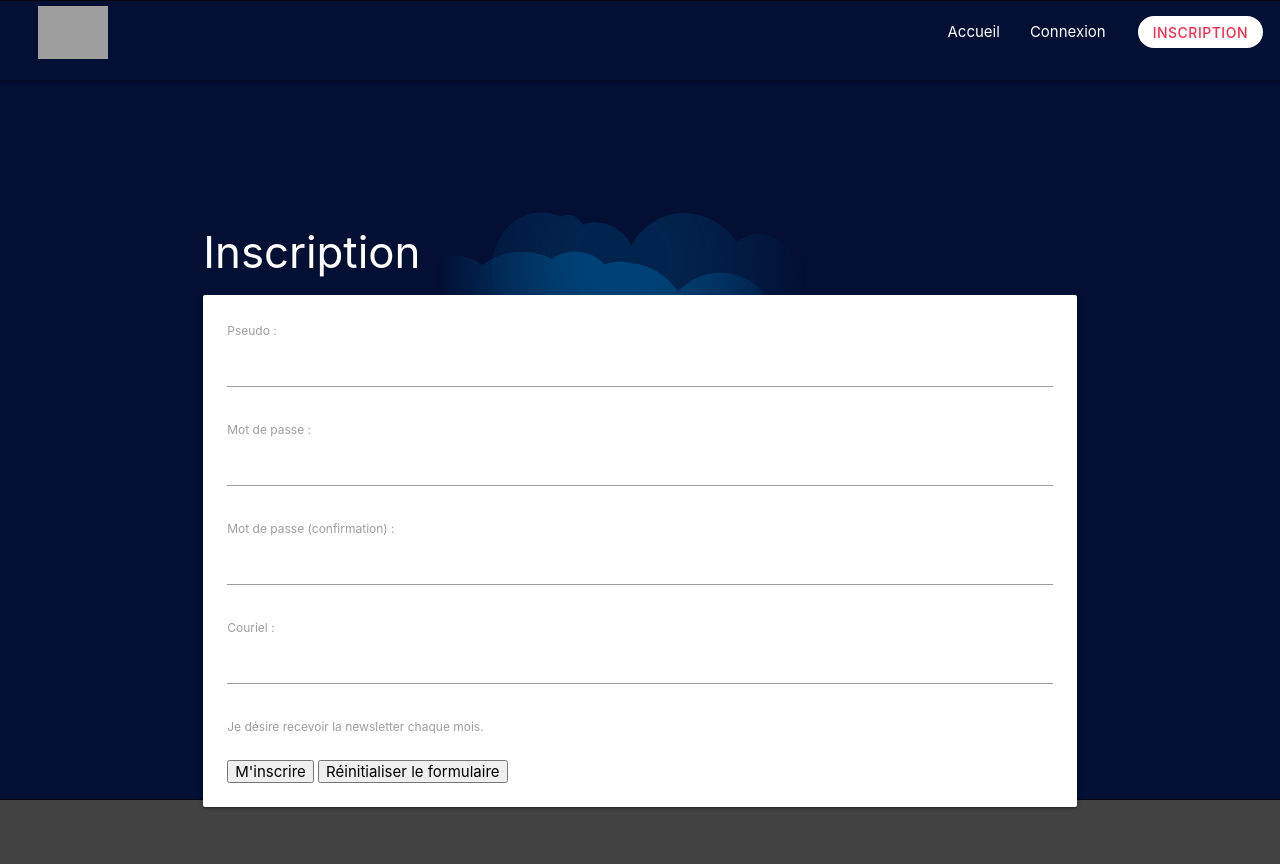
After one commit to thomas-abecassis/Loups-Garous, a PHP site: page /html/inscription.html in a window 1280 px wide. The commit adds this page. Run offline with PHP 8.4, Linux system fonts and the light colour scheme; some libraries are stand-ins or nearby versions; grey boxes are pictures that could not be loaded.

Commit message:
Menu/fond/insciption ébauche

```diff
--- a/css/stylesAcceuil.css
+++ b/css/stylesAcceuil.css
@@ -7,31 +7,14 @@ footer{
 	height:8%;
 }
 
-.containeurOrange{
-	margin-bottom:0px;
-}
 
-.slider{
-	margin-top:0.75rem;
-}
 
-p{
-	margin-top:30px;
-	width: 60%;
-	margin-left:20%;
-	text-align: justify;
 
-}
+
+
 
 nav{
-	position:relative;
-    z-index:10;
     height: 80px;
-    background-color: transparent;
-    border: none;
-    color: transparent;
-    z-index: 100;
-    transition: background-color 1s ease 0s;
 }
 
 
@@ -49,19 +32,20 @@ nav ul li .nav-sign-up {
     line-height: 33px;
     letter-spacing: .5px;
     font-weight: 500;
-    background-color: white;
-    border: 2px solid white;
+    /*background-color: white;*/
+    border: 2px solid #030f33;
     color: #F62D51;
     border-radius: 90px;
 }
 
 /* image de font premiere page */
 .font{
-    background: url(../files/images/nuage.svg);
+    background: url(../files/images/nuage.svg)no-repeat center center;
     width: 100%;
     height: 100vh;
-    background-size: cover;
+    background-size : cover;
 
+    /* height: 570px;*/
 }
 
 /* pour la premier page */
@@ -77,3 +61,54 @@ nav ul li .nav-sign-up {
     z-index: 1;
 
   }
+
+
+  /* Menu */
+#menu{
+    position: fixed;
+    z-index: 100;
+    background-color: rgba(0,0,0,0);
+  }
+
+  #logo {
+    width: 70px;
+    left: 3%;
+    margin-top: 0.5%;
+    position: absolute;}
+
+
+.bouton {
+text-decoration: none;
+color: #fff;
+background-color: #030f33 ;
+text-align: center;
+letter-spacing: .5px;
+-webkit-transition: background-color .2s ease-out;
+transition: background-color .2s ease-out;
+cursor: pointer;
+margin-top: -2px;
+margin-right: 15px;
+font-size: 14px;
+display: inline-block;
+height: 36px;
+text-transform: uppercase;
+vertical-align: middle;
+-webkit-tap-highlight-color: transparent;
+}
+.bouton{background-color: white;}
+
+.bouton:hover {background-color:#030f33 ;}
+
+
+
+/* INSCRIPTION */
+
+#questions{
+    margin-top: 200px;
+    position: relative;
+    z-index: 2;
+
+  }
+h3{
+    color:white
+}
--- /dev/null
+++ b/html/inscription.html
@@ -0,0 +1,102 @@
+<!DOCTYPE html>
+<html>
+<head>
+  <title>Inscription</title>
+  <meta charset="utf-8">
+
+  <link rel="stylesheet" href="https://use.fontawesome.com/releases/v5.8.2/css/all.css" integrity="sha384-oS3vJWv+0UjzBfQzYUhtDYW+Pj2yciDJxpsK1OYPAYjqT085Qq/1cq5FLXAZQ7Ay" crossorigin="anonymous">
+
+
+  <!--Import Google Icon Font-->
+  <link href="https://fonts.googleapis.com/icon?family=Material+Icons" rel="stylesheet">
+  <!-- Social media Font -->
+  <link rel="stylesheet" href="https://d1azc1qln24ryf.cloudfront.net/114779/Socicon/style-cf.css?9ukd8d">
+
+  <!-- Materialize: Compiled and minified CSS -->
+  <link rel="stylesheet" href="https://cdnjs.cloudflare.com/ajax/libs/materialize/1.0.0/css/materialize.min.css">
+  <link rel="stylesheet" type="text/css" href="../css/stylesAcceuil.css">
+
+  <!--Let browser know website is optimized for mobile-->
+  <meta name="viewport" content="width=device-width, initial-scale=1.0"/>
+</head>
+<body class=" grey lighten-3">
+
+        <header>
+            <nav   id="menu" class="nav-wraper">
+
+
+              <img href="#index.html" id="logo" src="https://cdn.pixabay.com/photo/2014/03/25/15/24/wolf-296748_1280.png"alt="Le logo.">
+              <ul id="nav-mobile" class="right hide-on-med-and-down">
+                <li><a href="./index.html">Accueil</a></li>
+                <li><a href="./connexion.html">Connexion</a></li>
+                <li><a href="./inscription.html" class="bouton nav-sign-up">Inscription</a></li>
+              </ul>
+
+          </nav>
+        </header>
+
+        <div class="font" >
+          <div class="pageone">
+            <div id="font"></div>
+            <div class="container" >
+                    <div class="row">
+                      <div id="questions"  class="col s12">
+                            <h3>Inscription</h3>
+                        <div class="card">
+                          <div class="card-content ">
+                                <form id="inscription">
+
+
+
+                                        <label class="form_col" for="login">Pseudo :</label>
+                                        <input name="login" id="login" type="text" />
+
+                                        <br /><br />
+
+                                        <label class="form_col" for="pwd1">Mot de passe :</label>
+                                        <input name="pwd1" id="pwd1" type="password" />
+
+
+                                        <br /><br />
+
+                                        <label class="form_col" for="pwd2">Mot de passe (confirmation) :</label>
+                                        <input name="pwd2" id="pwd2" type="password" />
+
+                                        <br /><br />
+                                        <label class="form_col" for="email">Couriel :</label>
+                                        <input name="user_email" id="email" type="email" >
+
+                                        <br /><br />
+
+                                        <span class="form_col"></span>
+                                        <label><input name="news" type="checkbox" /> Je désire recevoir la newsletter chaque mois.</label>
+                                        <br /><br />
+
+                                        <span class="form_col"></span>
+                                        <input type="submit" value="M'inscrire" /> <input type="reset" value="Réinitialiser le formulaire" />
+
+                                    </form>
+                          </div>
+                        </div>
+                      </div>
+                    </div>
+            </div>
+          </div>
+        </div>
+
+        <footer class="grey darken-3">
+        </footer>
+
+
+
+      <script src="https://ajax.googleapis.com/ajax/libs/jquery/3.1.0/jquery.min.js"></script>
+          <script src="https://cdnjs.cloudflare.com/ajax/libs/materialize/1.0.0/js/materialize.min.js"></script>
+
+      <script>
+
+        $(document).ready(function(){
+          $('.slider').slider();
+        });
+      </script>
+      </body>
+      </html>
```
Also changed, not shown: html/index.html (+9 -9 lines).
